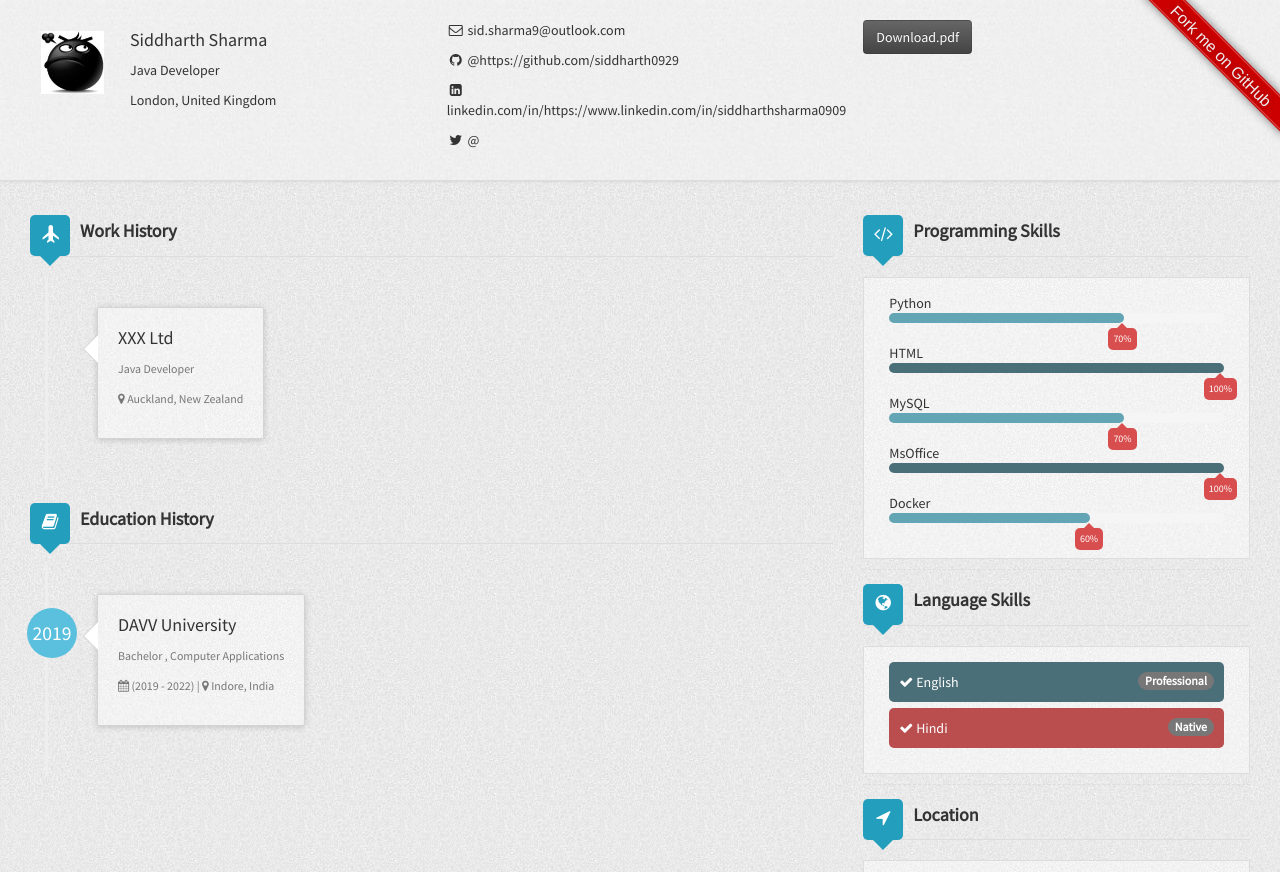
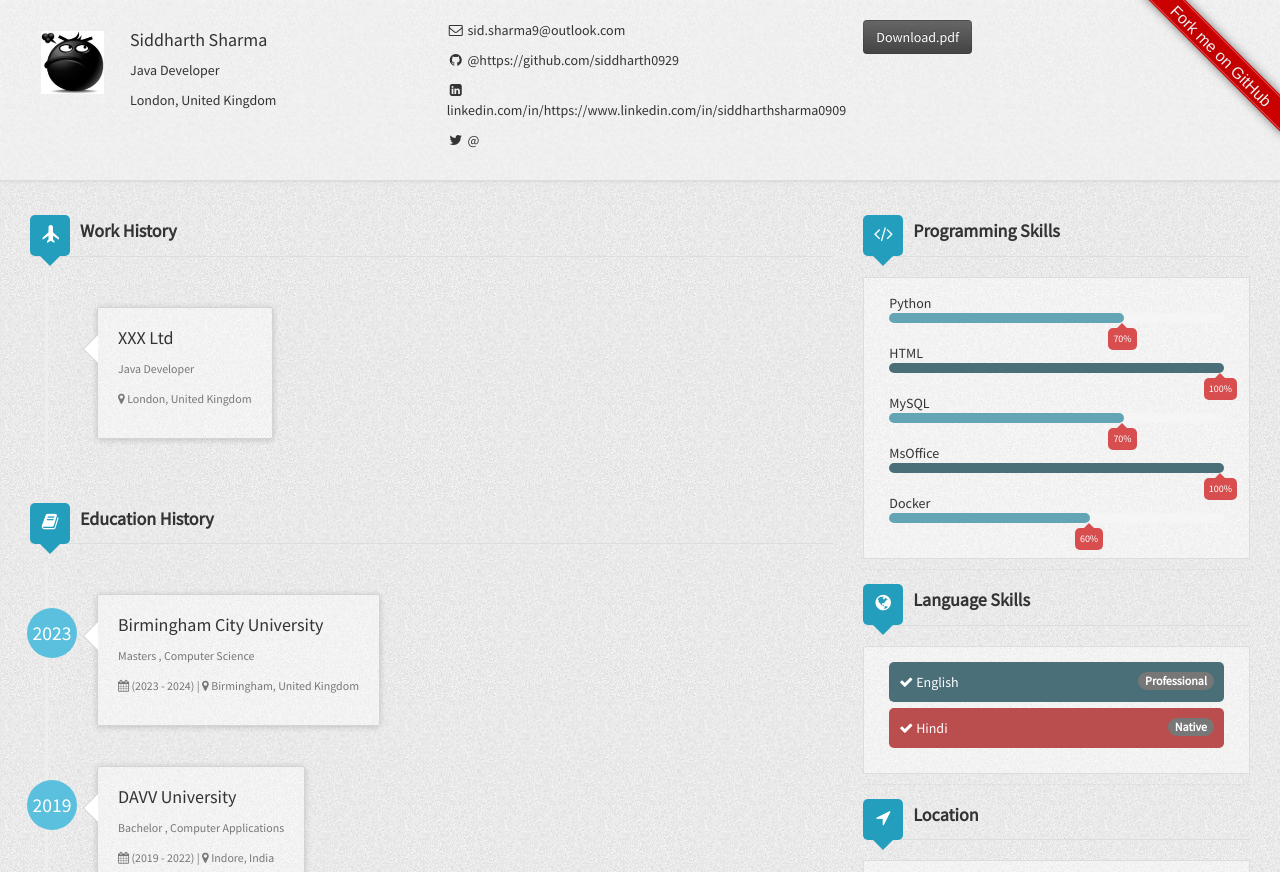
Before and after one commit to siddharth0929/resume, a Jekyll site: the page built from index.html, in a window 1280 px wide, cut to the strip 0-872 px from the top of the page. Built offline with Jekyll 4.4.1, drawn with Linux system fonts in a browser that asks for light colours; nearby versions of some CDN libraries.

Commit message:
Update _config.yml

```diff
--- a/_config.yml
+++ b/_config.yml
@@ -29,7 +29,7 @@ author:
   workHistory:
     - work1:
       company: XXX Ltd
-      location: Auckland, New Zealand
+      location: London, United Kingdom
       title: Java Developer
 
   educationHistory:
@@ -41,7 +41,7 @@ author:
       started: 2023
       duration: (2023 - 2024)
       description:
-      education2:
+    - education2:
       organization: DAVV University
       location: Indore, India
       degree: Bachelor
```
